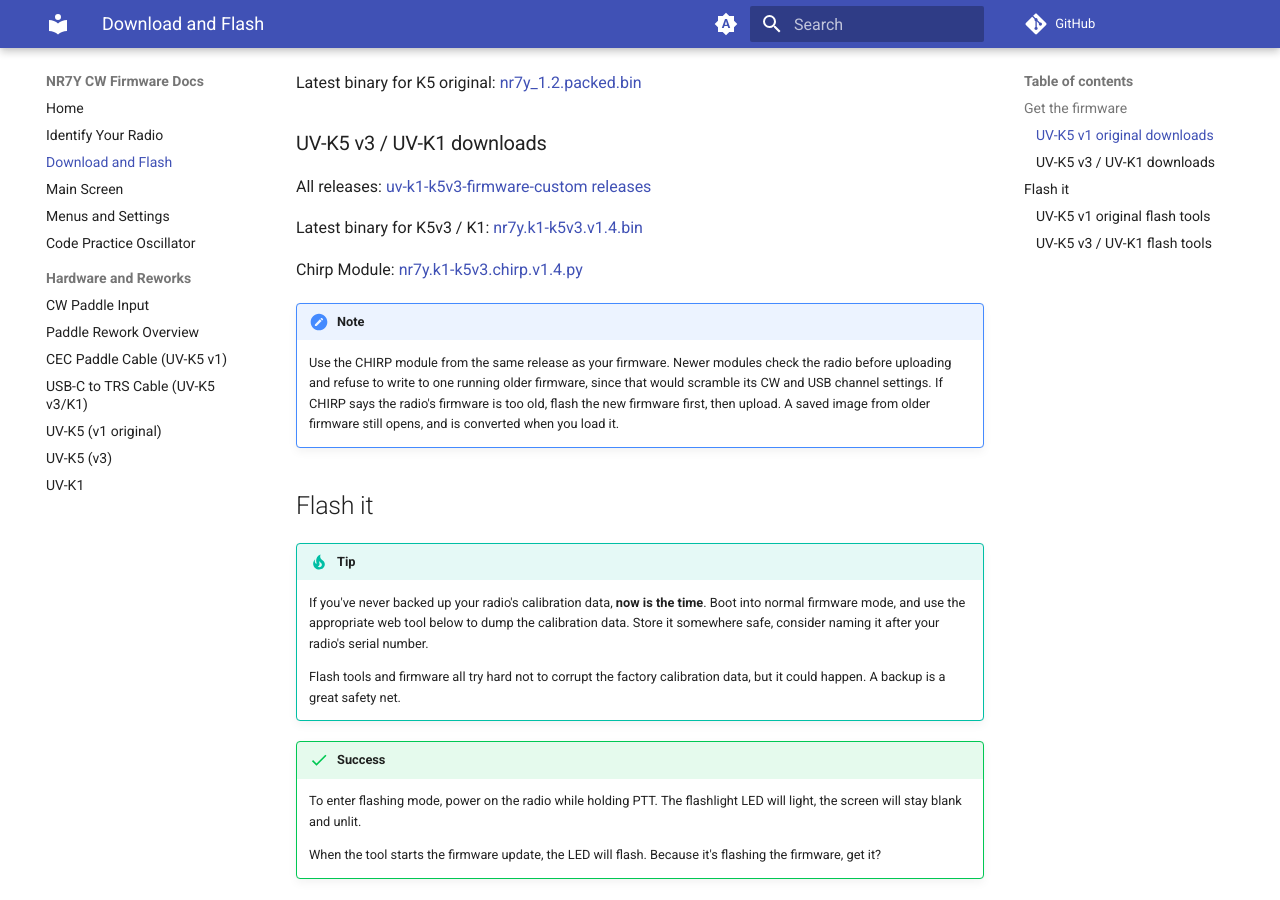
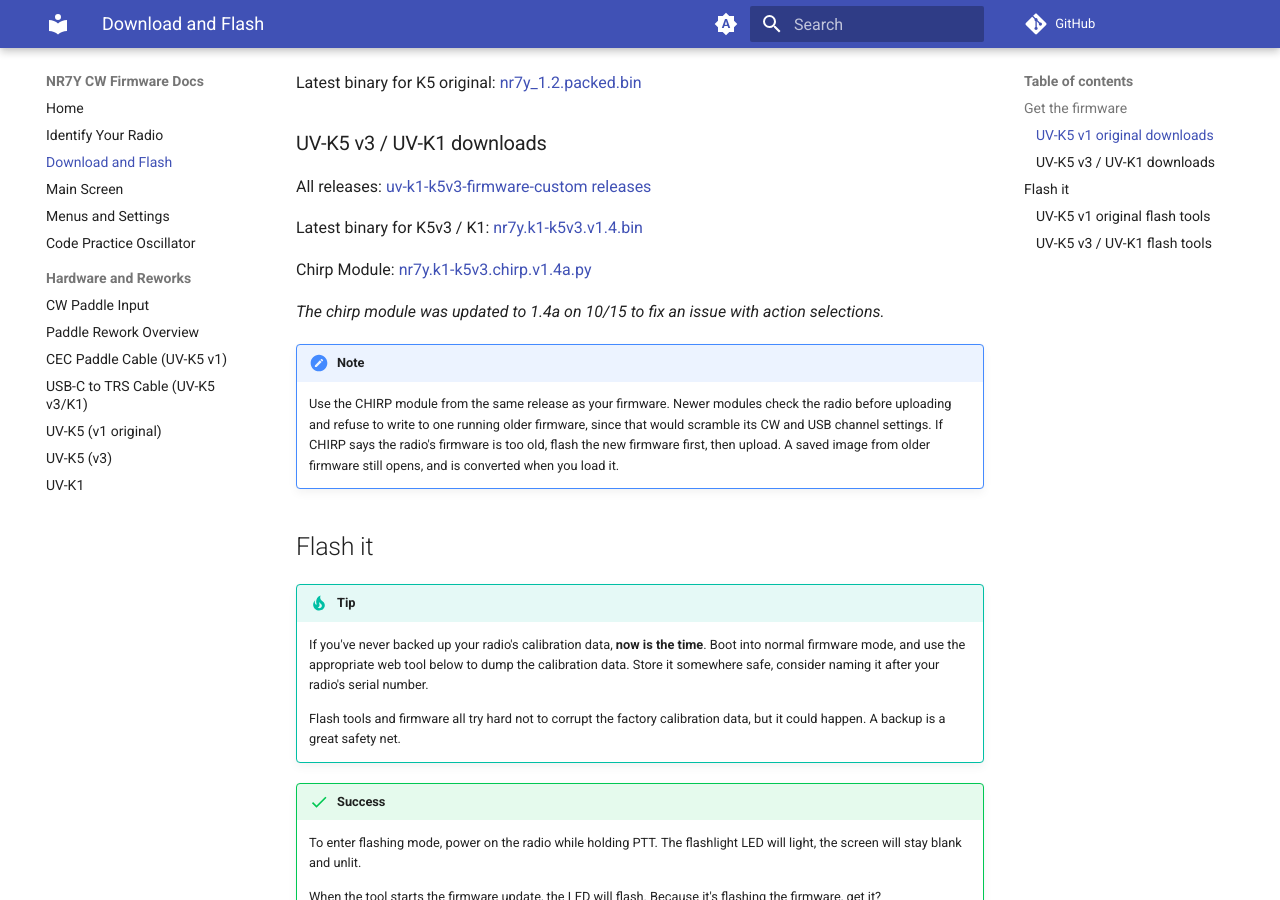
Before and after one commit to briand/cw-firmware-docs, an MkDocs documentation site: the page built from docs/download-and-flash.md, in a window 1280 px wide and 900 px high, scrolled down 640 px. Built offline with MkDocs 1.6.1 and Material for MkDocs 9.7.7, drawn with Linux system fonts in a browser that asks for light colours; comment, search, counter and statistics services are not loaded.

Commit message:
fix the link to the updated chirp module

```diff
--- a/docs/download-and-flash.md
+++ b/docs/download-and-flash.md
@@ -26,7 +26,9 @@ All releases: [uv-k1-k5v3-firmware-custom releases](https://github.com/briand/uv
 
 Latest binary for K5v3 / K1: [nr7y.k1-k5v3.v1.4.bin](https://github.com/briand/uv-k1-k5v3-firmware-custom/releases/download/v1.4/nr7y.k1-k5v3.v1.4.bin)
 
-Chirp Module: [nr7y.k1-k5v3.chirp.v1.4.py](https://github.com/briand/uv-k1-k5v3-firmware-custom/releases/download/v1.4/nr7y.k1-k5v3.chirp.v1.4.py)
+Chirp Module: [nr7y.k1-k5v3.chirp.v1.4a.py](https://github.com/briand/uv-k1-k5v3-firmware-custom/releases/download/v1.4/nr7y.k1-k5v3.chirp.v1.4a.py)
+
+_The chirp module was updated to 1.4a on 10/15 to fix an issue with action selections._
 
 !!! note
     Use the CHIRP module from the same release as your firmware. Newer modules
```
